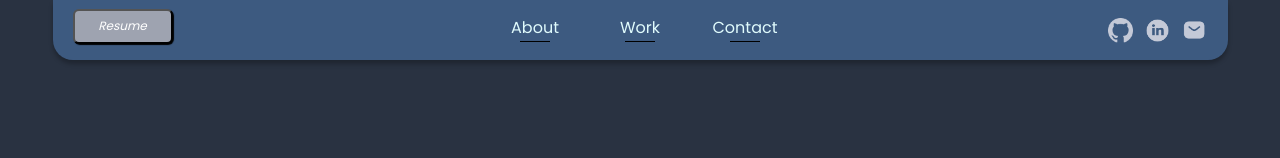
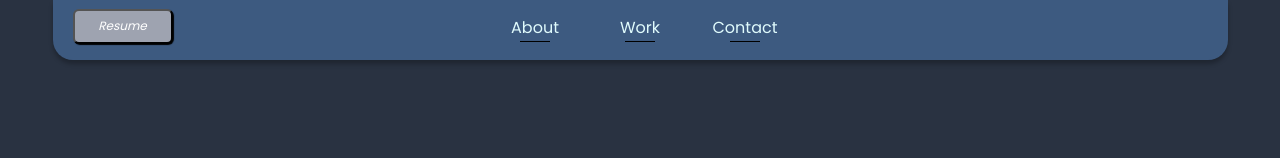
Before and after one commit to Jamelscott/jamelScott_portfolio, a Next.js app: page / in a window 1280 px wide. Shown: the top 158 px of the page. Built offline with nearby package versions, Linux system fonts and the light colour scheme.

Commit message:
troublshooting deploy bug

```diff
--- a/components/navbar.jsx
+++ b/components/navbar.jsx
@@ -15,7 +15,7 @@ function Navbar() {
           <button className={styles.centerDivText}>Contact</button>
       </div>
       <div className={styles.linksDiv}>
-        <img
+        {/* <img
         className={styles.githubButton}
           src="/small_icons/small-github.png"
           alt="github Icon"
@@ -31,7 +31,7 @@ function Navbar() {
         className={styles.githubButton}
         src="/small_icons/small-mail.png"
         alt="github Icon"
-        width="25px" />
+        width="25px" /> */}
       </div>
       {/* <Link href="/">Home</Link>
             <Link href="/projects">Projects</Link> */}
```
